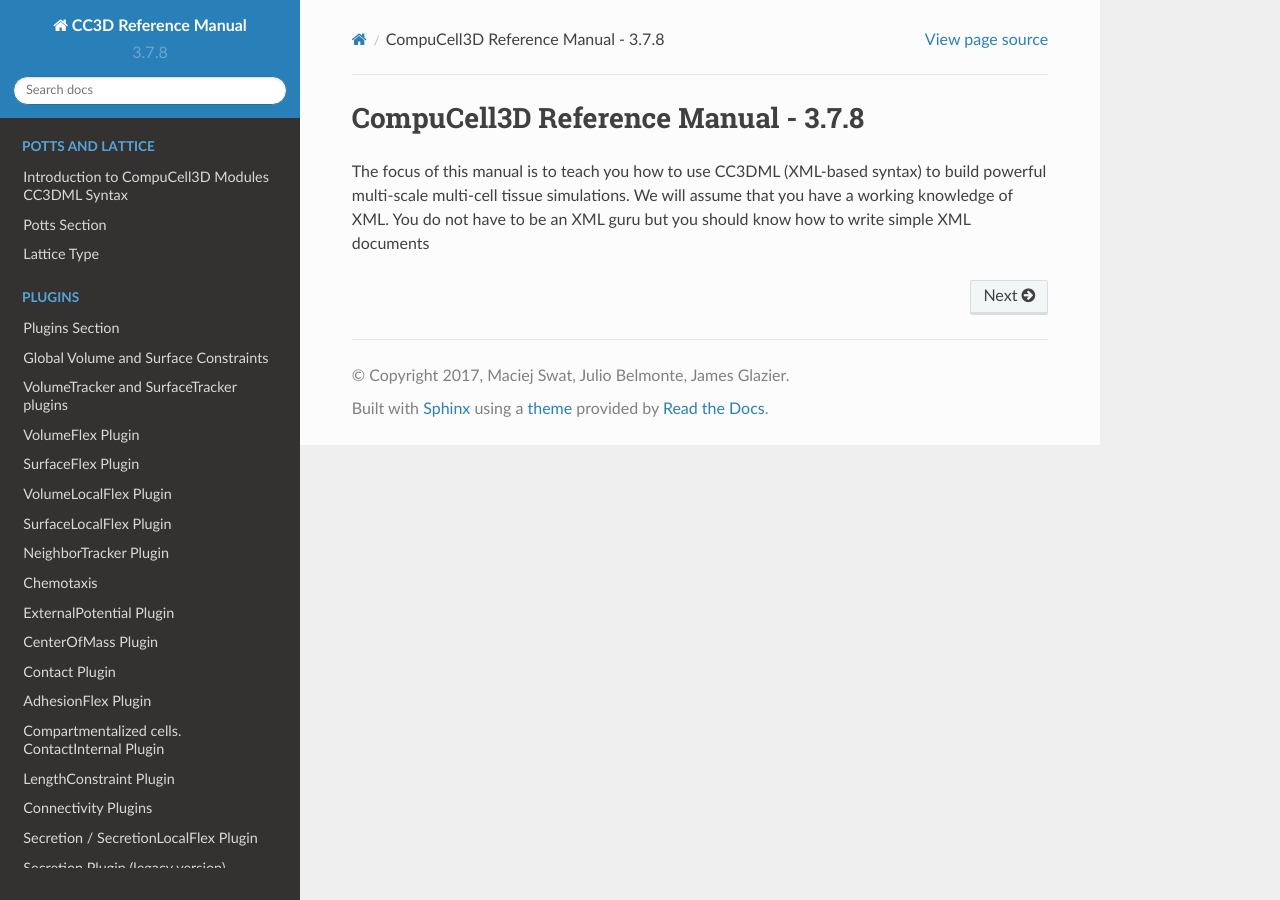
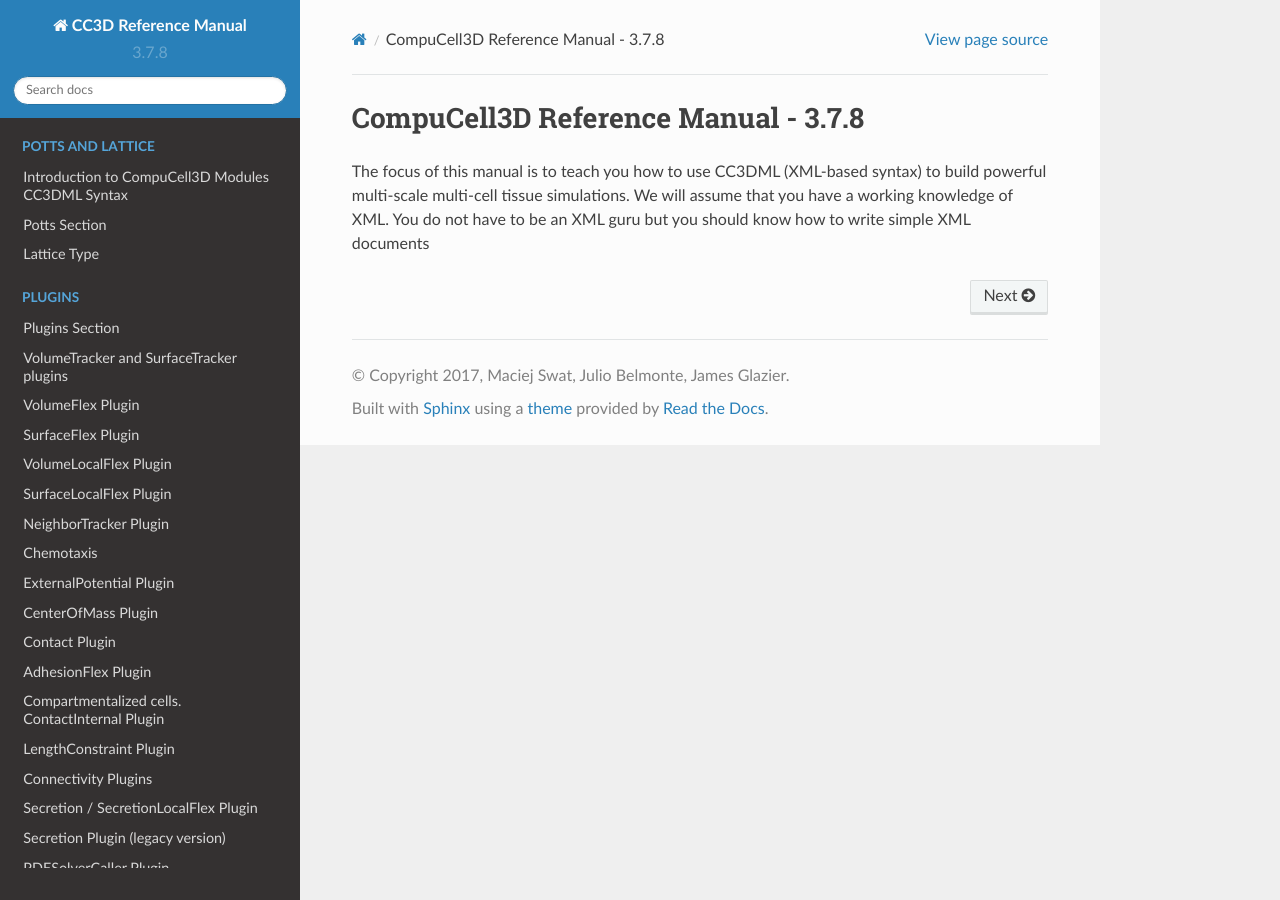
Before and after one commit to CompuCell3D/CompuCell3DReferenceManual, a Sphinx documentation site: the page built from docs/index.rst, in a window 1280 px wide. Built offline with Sphinx 7.4.7 and the Read the Docs theme 2.0.0, drawn with Linux system fonts in a browser that asks for light colours.

Commit message:
formatting

```diff
--- a/docs/index.rst
+++ b/docs/index.rst
@@ -27,7 +27,6 @@ You do not have to be an XML guru but you should know how to write simple XML do
    :caption: Plugins
 
    plugins_section
-   global_volume_and_surface_plugins
    volume_and_surface_tracker_plugins
    volume_and_surface_flex_plugins
    neighbor_tracker
--- a/docs/plugins_section.rst
+++ b/docs/plugins_section.rst
@@ -7,3 +7,4 @@ store user assigned data that CompuCell3D uses internally to configure
 simulation before it is run.
 
 * :doc:`cell_type_plugin`
+* :doc:`global_volume_and_surface_plugins`
```
